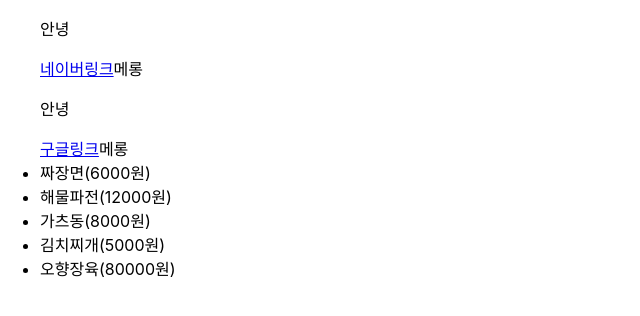
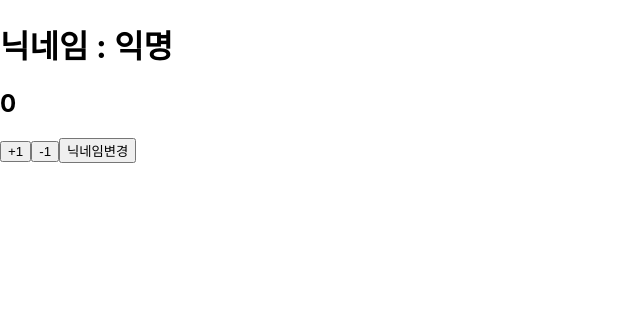
Before and after one commit to kimjiseung97/react-basic, a React (Create React App) app: page / in a window 1280 px wide. Shown: the top 316 px of the page, without its empty margins (0-640 px from the left). Built offline with nearby package versions, Linux system fonts and the light colour scheme; the HTML template or start-up script is replaced by a standard one.

Commit message:
# 리액트 복습

```diff
--- a/src/App.js
+++ b/src/App.js
@@ -20,7 +20,7 @@ function App() {
   //{}안에서 함수호출문이나 변수참조를 할 수 있음.
   return (
     <>
-      <FoodList/>
+      <Counter/>
     </>
   );
 }
--- a/src/component/chap03_state/Counter.js
+++ b/src/component/chap03_state/Counter.js
@@ -27,7 +27,7 @@ const Counter = () => {
 
     console.log('3. useEffect Call!');
     console.log(`4. nick : ${nick}, number : ${number}`);
-   }, [nick]);
+   }, []);
 
    console.log('1. component function excute!');
 
```
